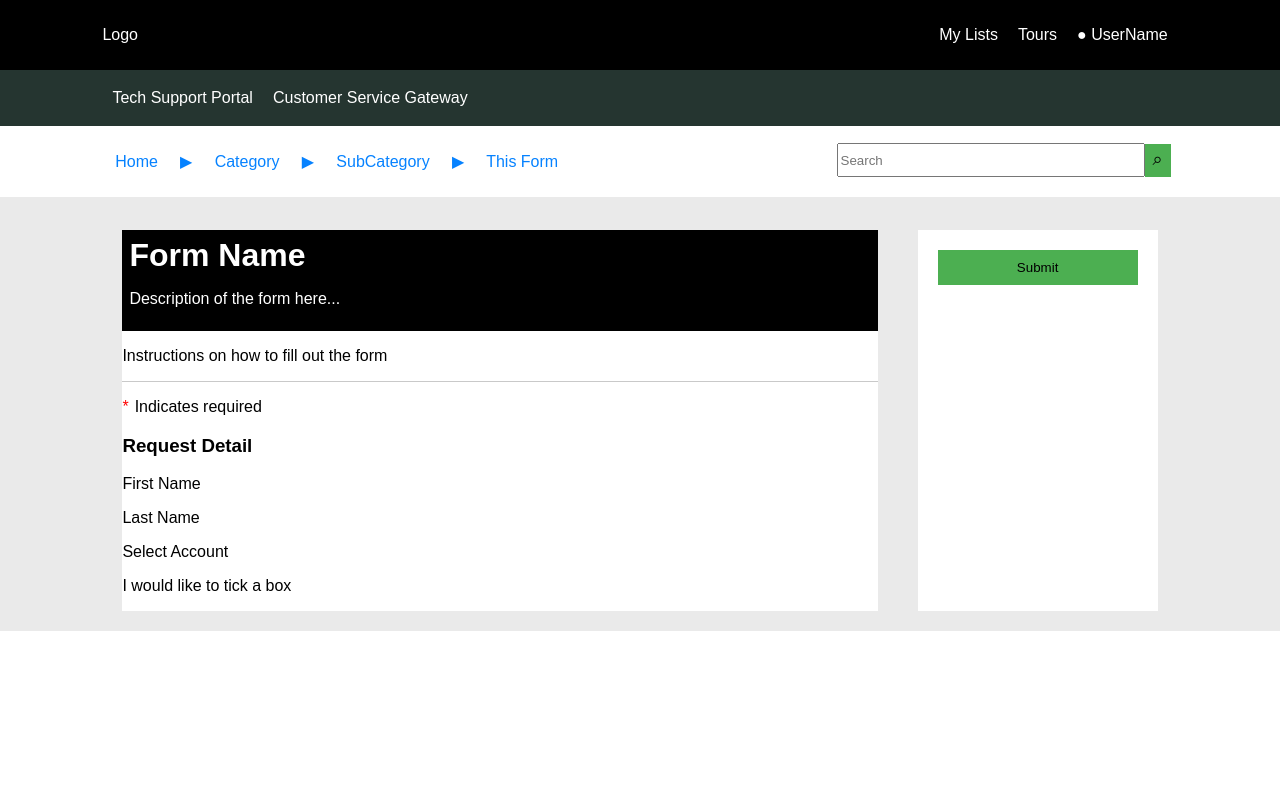
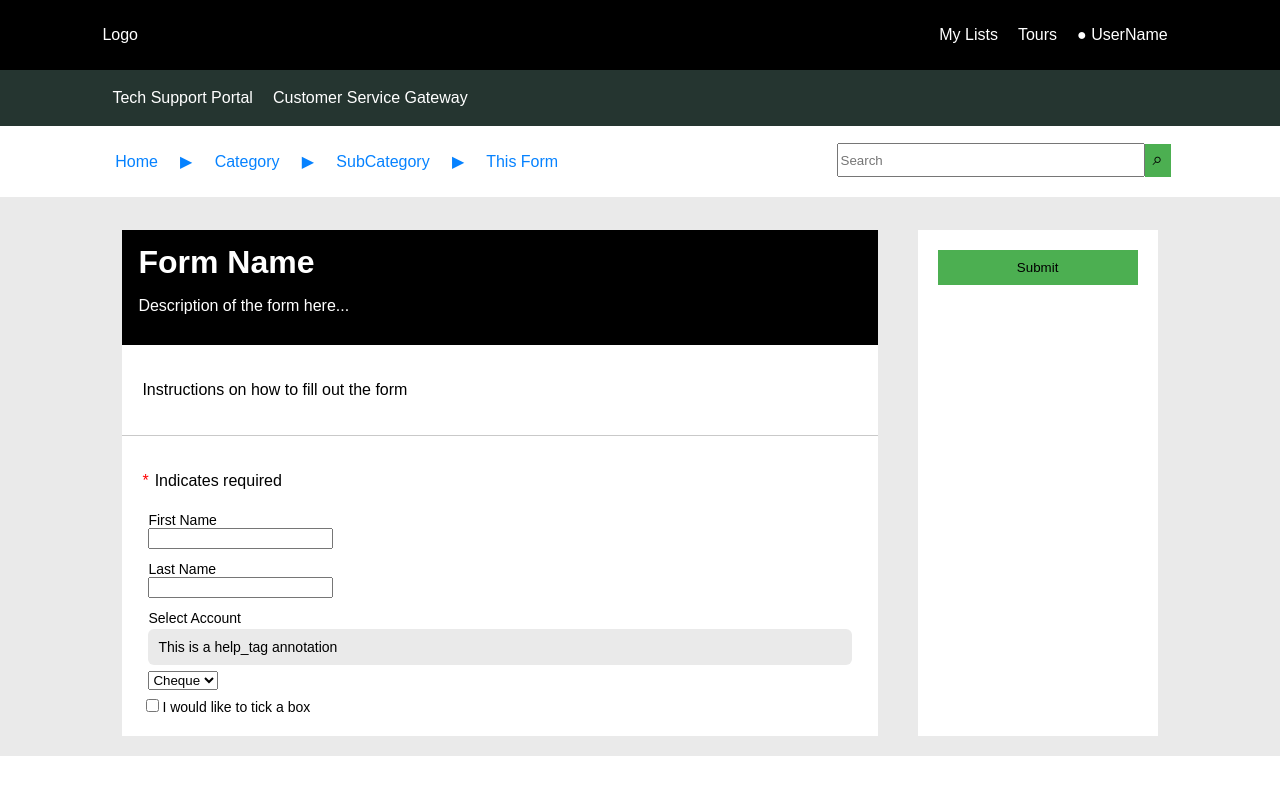
Before and after one commit to mattegan111/snrp-mocker, a JavaScript app: page / in a window 1280 px wide. Shown: the top 794 px of the page. Built offline with nearby package versions, Linux system fonts and the light colour scheme; the HTML template or start-up script is replaced by a standard one.

Commit message:
Render fields from data in greater detail

```diff
--- a/src/App.css
+++ b/src/App.css
@@ -94,15 +94,21 @@
 .main-content-header {
   background-color: black;
   color: white;
-  padding: 7px;
+  padding: 5px 7px 5px 7px;
+  border: 9px solid black;
 }
 
 .main-content-header h1 {
   margin: 0px;
 }
 
+.form-fields {
+  padding: 20px;
+}
+
 .form-instructions{
   border-bottom: 1px solid rgb(201, 201, 201);
+  padding: 20px;
 }
 
 .required::before {
@@ -110,3 +116,24 @@
   color: red;
   margin-right: 6px;
 }
+
+.field-container {
+  padding: 6px;
+}
+
+.field-label {
+  display: block;
+  font-size: 14px;
+}
+
+.help-tag {
+  background-color: #eaeaea;
+  border-radius: 6px;
+  margin: 3px 0px 6px 0px;
+  padding: 10px;
+}
+
+.p-label {
+  display: contents;
+  font-size: 14px;
+}
--- a/src/App.js
+++ b/src/App.js
@@ -59,7 +59,6 @@ function MainContent({fields}) {
       </div>
       <div className='form-fields'>
         <p className='required'>Indicates required</p>
-        <h3>Request Detail</h3>
         <Fields fields={fields}/>
       </div>
     </div>
@@ -79,9 +78,89 @@ function Fields({fields})  {
 }
 
 function Field({field}) {
+  // Handle for CheckBox as the template below doesn't suit the required layout for this type
+  if(field.type == 'CheckBox'){
+    return (
+      <>
+        <input type='checkbox'/>
+        <p className='p-label'>{field.question.name}</p>
+      </>
+
+    );
+  }
+
   return (
-    <p width={field.type_specifications.variable_width}>{field.question.name}</p>
+    <div className='field-container'>
+      <label className='field-label'>
+        {field.question.name}
+        {field.annotation.show_help ?
+            <p className='help-tag'>{field.annotation.help_tag}</p> : null
+        }
+      </label>
+      <Input field={field}/>
+    </div>
   )
 }
 
+function Input({field}) {
+  switch(field.type){
+    case 'Single Line Text':
+      return <input type='text'/>;
+    case 'Multiple Choice':
+      return (
+        <>
+          {field.question_choices.map((choice) => {
+            return (
+              <>
+                <input type="radio" id={field.id + choice} name={field.id + choice} value={choice} />
+                <label for={field.id + choice}>{choice}</label>
+              </>
+            )})
+          }
+        </>
+      )
+    case 'CheckBox':
+      return <input type='checkbox'/>;
+    case 'Date':
+      return <input type='date'/>;
+    case 'Multi Line Text':
+      return <textarea />;
+    case 'Select Box':
+      return (
+        <select>
+          {field.question_choices.map((choice) => {
+            return (
+              <option value={choice}>{choice}</option>
+            )})
+          }
+        </select>
+      )
+    case 'Reference':
+      return (
+        <select>
+          {['option 1', 'option 2', 'option 3'].map((choice) => { // Dummy values are used in leiu of a reference api call
+            return (
+              <option value={choice}>{choice}</option>
+            )})
+          }
+        </select>
+      )
+    case 'Yes / No':
+      return (
+        <>
+          <input type="radio" id={field.id + 'yes'} name={field.id + 'yes'} value={'Yes'} />
+          <label for={field.id + 'yes'}>Yes</label>
+          <input type="radio" id={field.id + 'no'} name={field.id + 'no'} value={'no'} />
+          <label for={field.id + 'no'}>No</label>
+        </>
+      )
+    case 'Rich Text Label':
+      return <p>{field.question.rich_text}</p>;
+    default:
+      break;
+  }
+
+
+}
+
 export default App;
```
